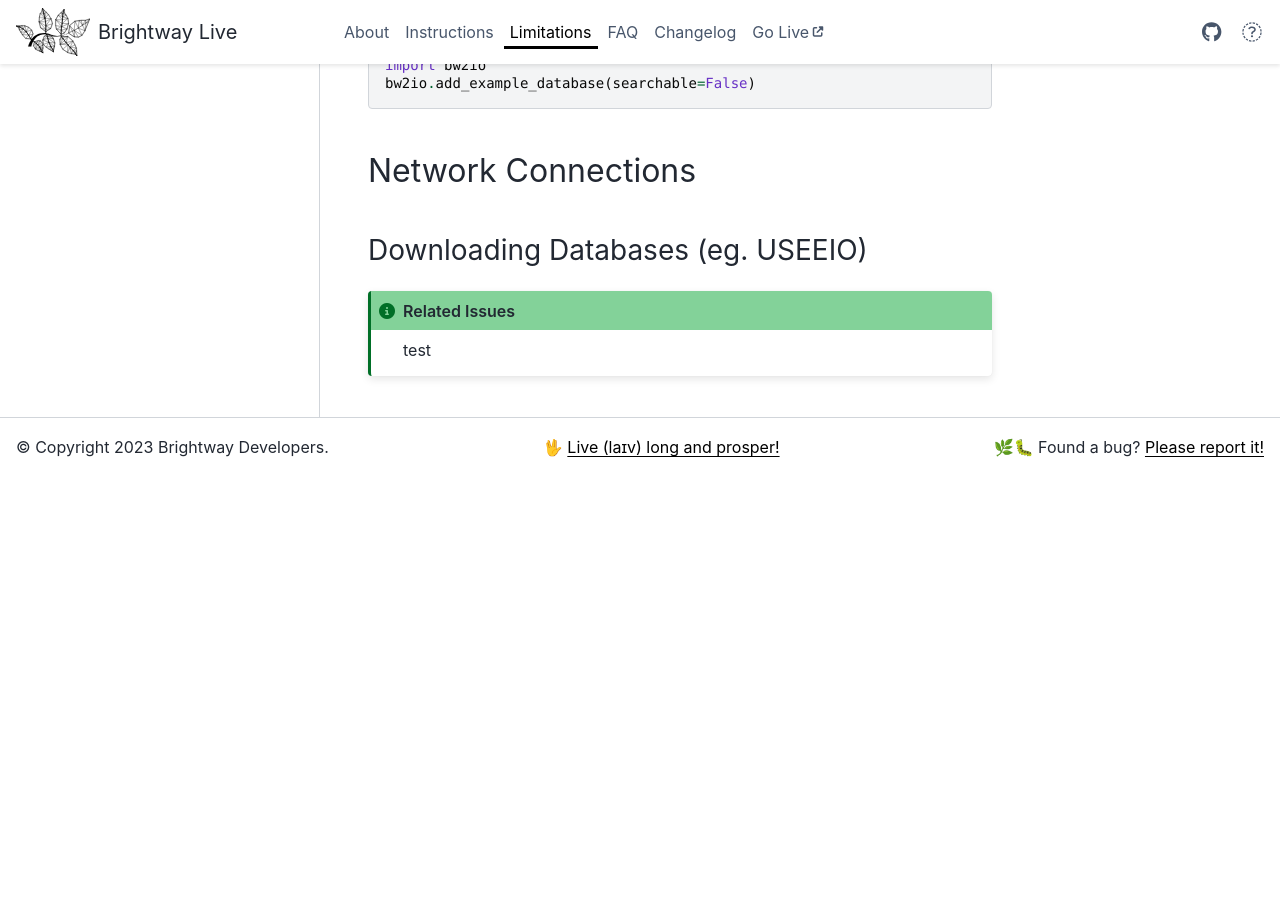
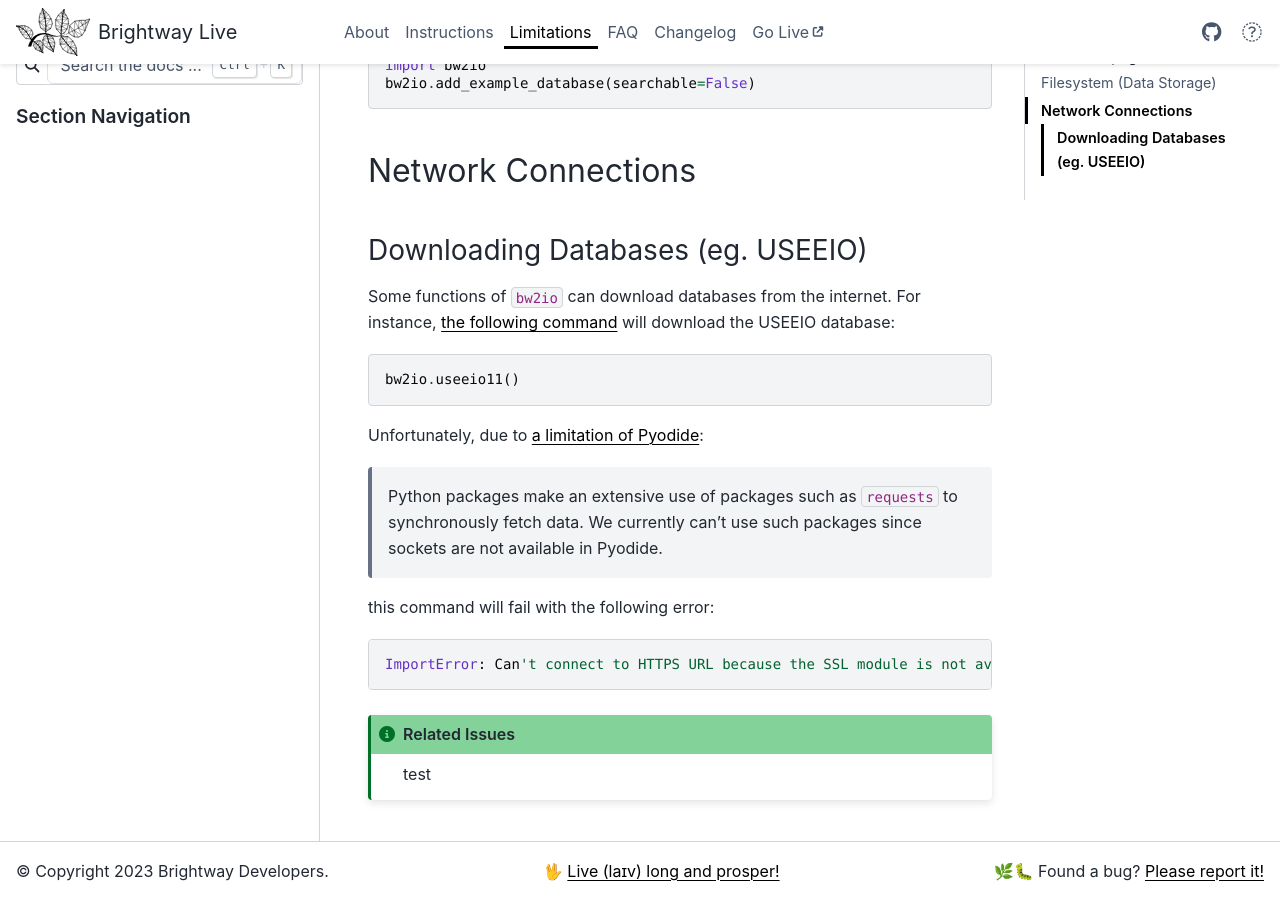
Before and after one commit to brightway-lca/brightway-live, a Sphinx documentation site: the page built from docs/content/limitations.md, in a window 1280 px wide and 900 px high, scrolled down 3117 px. Built offline with Sphinx 7.4.7 and the PyData theme 0.15.4, drawn with Linux system fonts in a browser that asks for light colours; nearby versions of some CDN libraries; before the commit the page ends 3593 px from its top, so only the background shows below that; some of the changed text lies outside the part shown.

Commit message:
updated docs

````diff
--- a/docs/content/limitations.md
+++ b/docs/content/limitations.md
@@ -122,6 +122,23 @@
 
 ### Downloading Databases (eg. USEEIO)
 
+Some functions of `bw2io` can download databases from the internet. For instance, [the following command](https://docs.brightway.dev/en/latest/api/bw2io/index.html#bw2io.useeio11) will download the USEEIO database:
+
+```python
+bw2io.useeio11()
+```
+
+Unfortunately, due to [a limitation of Pyodide](https://pyodide.org/en/stable/project/roadmap.html#write-http-client-in-terms-of-web-apis):
+
+> Python packages make an extensive use of packages such as `requests` to synchronously fetch data. We currently can’t use such packages since sockets are not available in Pyodide.
+
+this command will fail with the following error:
+
+```python
+ImportError: Can't connect to HTTPS URL because the SSL module is not available.
+```
+
+
 ```{admonition} Related Issues
 :class: note
 test
````
Also changed, not shown: other parts of docs/content/limitations.md (+1 -1 lines).
